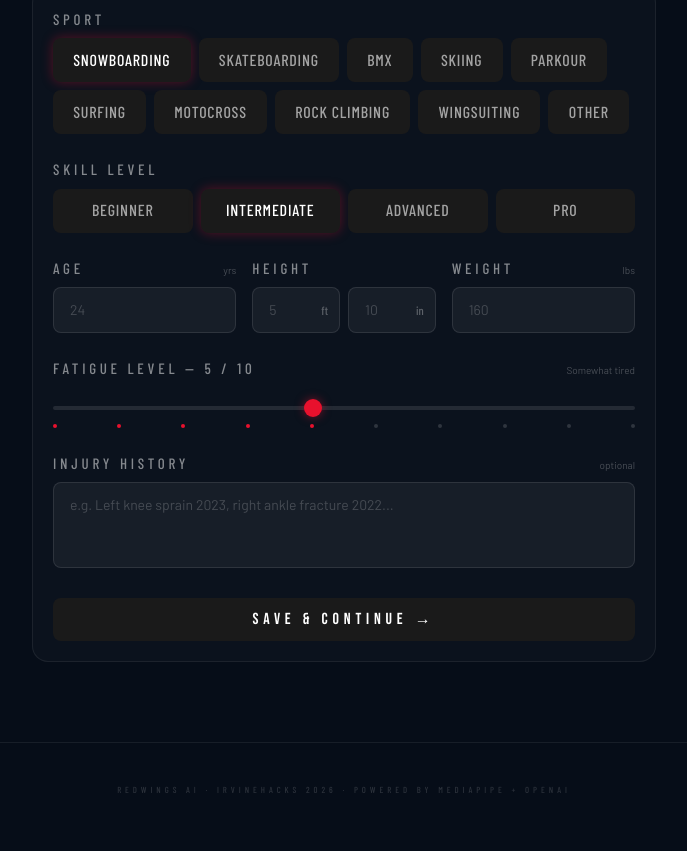
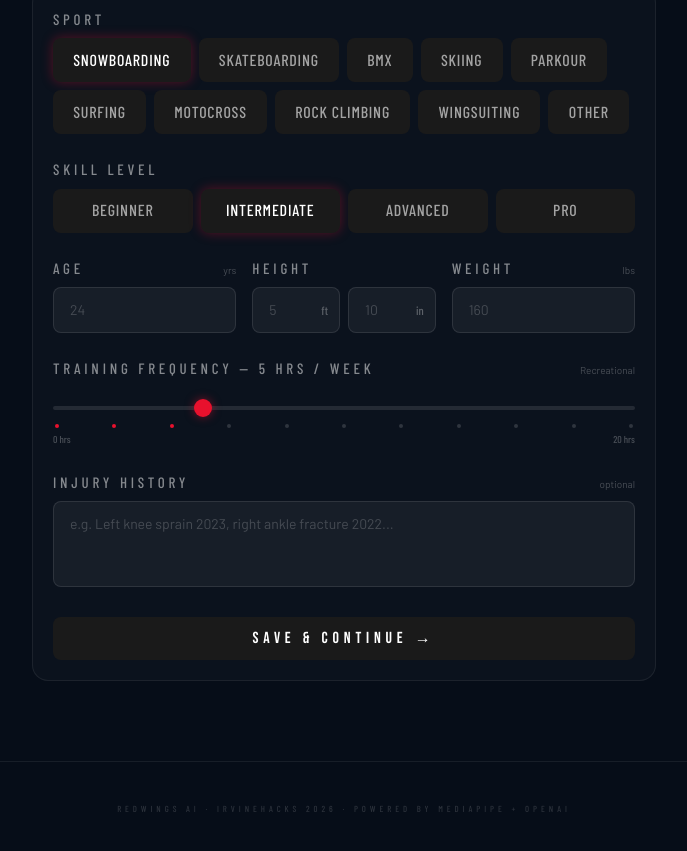
Before and after one commit to KyleKDang/redwings-ai, a React app in the folder frontend/: page / in a window 1280 px wide. Shown: the part 1046-1897 px from the top of the page, without its empty margins (296-983 px from the left). Built offline with nearby package versions, Linux system fonts and the light colour scheme; the HTML template or start-up script is replaced by a standard one.

Commit message:
Change fatigue level slider to training frequency on profile form

```diff
--- a/frontend/src/components/ProfileForm.jsx
+++ b/frontend/src/components/ProfileForm.jsx
@@ -16,7 +16,7 @@ export default function ProfileForm({ onSubmit }) {
     height_ft: "",
     height_in: "",
     weight_lbs: "",
-    fatigue_level: 5,
+    training_hours: 5,
     injury_history: "",
   });
 
@@ -95,21 +95,25 @@ export default function ProfileForm({ onSubmit }) {
         </Field>
       </div>
 
-      {/* Fatigue slider */}
+      {/* Training frequency slider */}
       <Field
-        label={`Fatigue Level — ${form.fatigue_level} / 10`}
-        hint={form.fatigue_level <= 3 ? "Feeling fresh" : form.fatigue_level <= 6 ? "Somewhat tired" : "Very fatigued"}
+        label={`Training Frequency — ${form.training_hours} hrs / week`}
+        hint={form.training_hours <= 2 ? "Casual" : form.training_hours <= 5 ? "Recreational" : form.training_hours <= 10 ? "Serious" : form.training_hours <= 15 ? "Dedicated" : "Competitive"}
       >
         <div className="relative pt-1">
           <input
-            type="range" min={1} max={10} value={form.fatigue_level}
-            onChange={(e) => set("fatigue_level", parseInt(e.target.value))}
+            type="range" min={0} max={20} value={form.training_hours}
+            onChange={(e) => set("training_hours", parseInt(e.target.value))}
             className="w-full h-1 appearance-none bg-white/10 rounded-full accent-[#E8112D] cursor-pointer"
           />
-          <div className="flex justify-between mt-2">
-            {[1,2,3,4,5,6,7,8,9,10].map(n => (
-              <div key={n} className={`w-1 h-1 rounded-full ${n <= form.fatigue_level ? "bg-[#E8112D]" : "bg-white/15"}`} />
+          <div className="flex justify-between mt-2 px-0.5">
+            {[0,2,4,6,8,10,12,14,16,18,20].map(n => (
+              <div key={n} className={`w-1 h-1 rounded-full ${n <= form.training_hours ? "bg-[#E8112D]" : "bg-white/15"}`} />
             ))}
+          </div>
+          <div className="flex justify-between mt-1">
+            <span className="text-[10px] text-white/25 font-condensed">0 hrs</span>
+            <span className="text-[10px] text-white/25 font-condensed">20 hrs</span>
           </div>
         </div>
       </Field>
```
